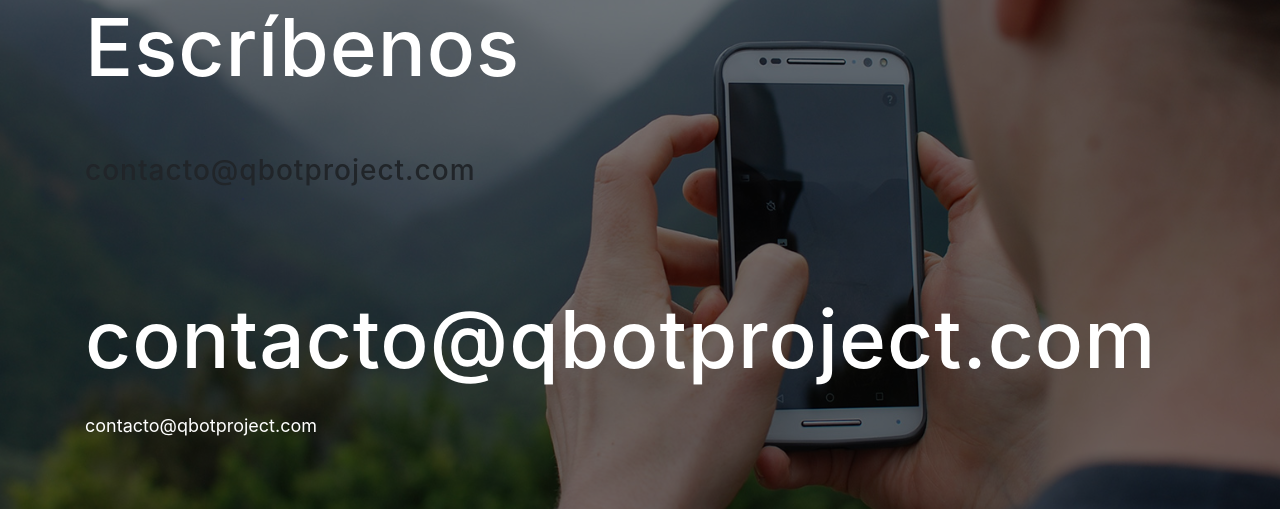
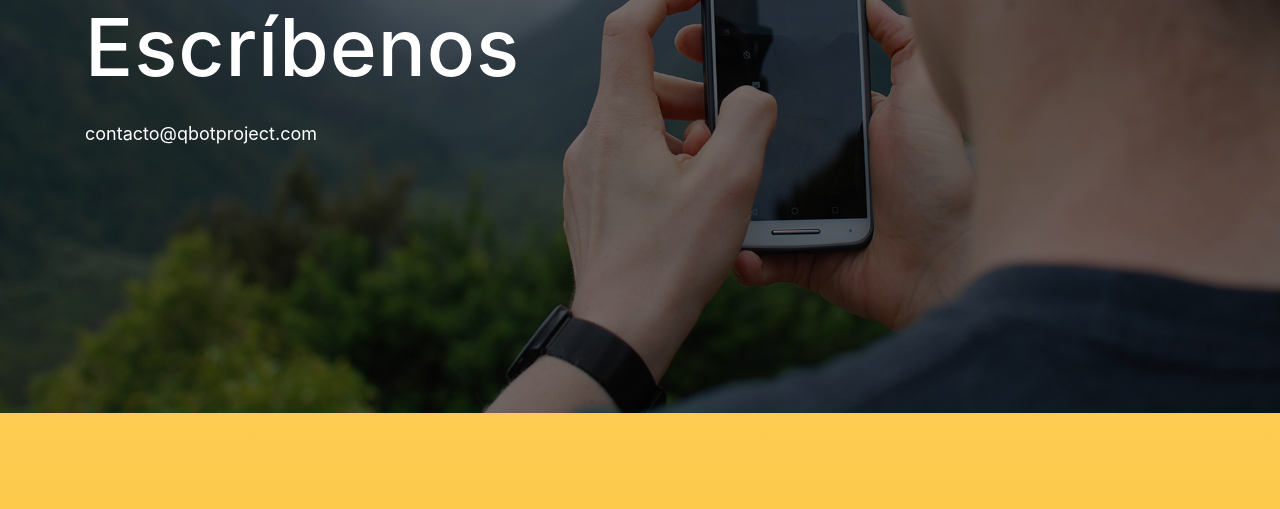
Before and after one commit to PabloGarciaJaen/pablogj2000.github.io, a website with bundled scripts: page index.html in a window 1280 px wide. Shown: the part 3220-3729 px from the top of the page. Built offline with nearby package versions, Linux system fonts and the light colour scheme; a web font is replaced by a local one.

Commit message:
Update index.html

```diff
--- a/index.html
+++ b/index.html
@@ -166,8 +166,6 @@
         <div class="container">
           <h2><br>Escríbenos</h2>
           <!--<a href="" class="btn btn-outline btn-xl js-scroll-trigger">contacto@qbotproject.com</a>-->
-          <h3><br>contacto@qbotproject.com</h3>
-          <h2><br>contacto@qbotproject.com</h2>
           <p style="color:white;">contacto@qbotproject.com</p>
         </div>
       </div>
```
